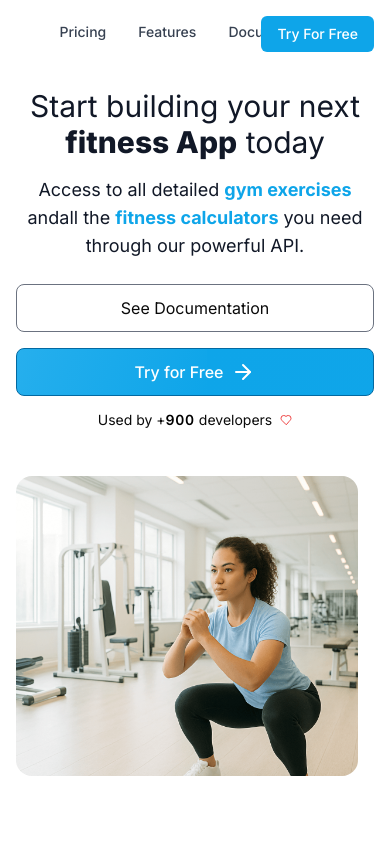
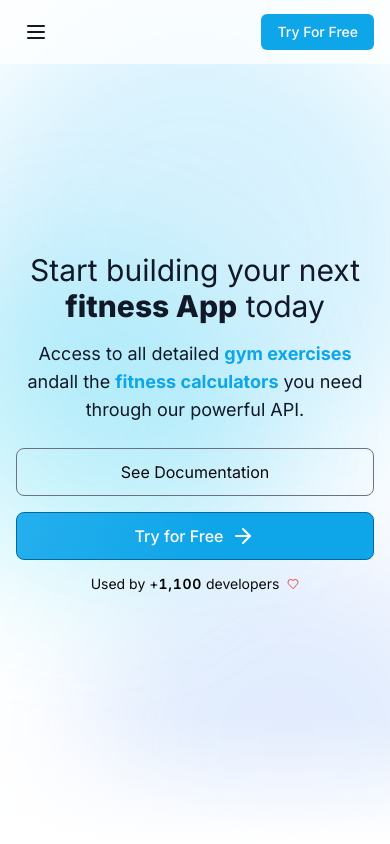
Before and after one commit to BastienCarcat/gym-fit-front, a Next.js app: page / in a window 390 px wide. Shown: the top 844 px of the page. Built offline with nearby package versions, Linux system fonts and the light colour scheme.

Commit message:
fix: tiny responsive fix on navbar

```diff
--- a/src/app/_sections/Hero/Hero.tsx
+++ b/src/app/_sections/Hero/Hero.tsx
@@ -22,7 +22,15 @@ export default function HeroSection() {
   })
 
   return (
-    <section className="relative mx-auto my-12 max-w-7xl px-4 py-10 sm:my-24 sm:px-6 sm:py-16 md:my-36 lg:my-48 lg:px-8 lg:py-36">
+    <section className="relative mx-auto flex min-h-screen items-center justify-center overflow-hidden px-4 py-10 sm:px-6 sm:py-16 lg:my-48 lg:block lg:min-h-0 lg:max-w-7xl lg:px-8 lg:py-36">
+      {/* Mobile background effect - hidden on desktop */}
+      <div className="absolute inset-0 -z-10 lg:hidden">
+        <div className="absolute left-1/2 top-0 h-[500px] w-[500px] -translate-x-1/2 rounded-full bg-sky-400 opacity-20 blur-3xl" />
+        <div className="absolute bottom-0 right-0 h-[400px] w-[400px] translate-x-1/4 translate-y-1/4 rounded-full bg-blue-500 opacity-15 blur-3xl" />
+        <div className="absolute left-0 top-1/2 h-[350px] w-[350px] -translate-x-1/4 -translate-y-1/2 rounded-full bg-cyan-400 opacity-20 blur-3xl" />
+        <div className="absolute bottom-0 left-0 right-0 h-32 bg-gradient-to-b from-transparent to-white" />
+      </div>
+
       <div className="flex flex-col items-center lg:flex-row lg:items-start lg:justify-between">
         {/* Text content - full width on mobile, constrained on desktop */}
         <div className="relative z-20 w-full text-center lg:max-w-2xl lg:text-left">
@@ -89,7 +97,7 @@ export default function HeroSection() {
               <NumberTicker
                 className="font-semibold"
                 startValue={150}
-                value={900}
+                value={1100}
               />{' '}
               developers
             </p>
@@ -100,7 +108,7 @@ export default function HeroSection() {
         {/* Image container - positioned below text on mobile, to the right on desktop */}
         <motion.div
           animate="show"
-          className="relative mt-12 h-[300px] w-full overflow-hidden pr-4 sm:h-[400px] sm:pr-6 md:h-[500px] lg:absolute lg:right-0 lg:top-0 lg:mt-0 lg:h-full lg:w-[75%] lg:pr-8 xl:w-[80%]"
+          className="relative mt-12 hidden h-[300px] w-full overflow-hidden pr-4 sm:h-[400px] sm:pr-6 md:h-[500px] lg:absolute lg:right-0 lg:top-0 lg:mt-0 lg:block lg:h-full lg:w-[75%] lg:pr-8 xl:w-[80%]"
           initial="hidden"
           variants={fadeInUp(0.1)}
         >
--- a/src/app/_sections/Navbar/Navbar.tsx
+++ b/src/app/_sections/Navbar/Navbar.tsx
@@ -19,6 +19,7 @@ const navItems = [
 export default function Navbar() {
   const [hoveredIndex, setHoveredIndex] = useState<number | null>(null)
   const [backgroundStyles, setBackgroundStyles] = useState({})
+  const [isMobileMenuOpen, setIsMobileMenuOpen] = useState(false)
   const navRef = useRef<HTMLDivElement>(null)
 
   useEffect(() => {
@@ -39,7 +40,9 @@ export default function Navbar() {
   return (
     <nav className="fixed left-0 right-0 top-0 z-50 bg-white bg-opacity-70 backdrop-blur-xl">
       <div className="mx-auto max-w-7xl px-4 sm:px-6 lg:px-8">
-        <div className="flex h-16 items-center justify-center">
+        <div className="flex h-16 items-center justify-between">
+          {/* Desktop Navigation - Hidden on mobile */}
+          <div className="hidden flex-1 justify-center md:flex">
             <div ref={navRef} className="relative flex items-center">
               {navItems.map((item, index) => (
                 <Link
@@ -66,14 +69,67 @@ export default function Navbar() {
               </AnimatePresence>
             </div>
           </div>
-      </div>
+
+          {/* Mobile menu button */}
+          <button
+            className="inline-flex items-center justify-center rounded-md p-2 text-gray-900 hover:bg-gray-200 hover:text-gray-900 focus:outline-none md:hidden"
+            onClick={() => setIsMobileMenuOpen(!isMobileMenuOpen)}
+            aria-label="Toggle menu"
+          >
+            <svg
+              className="h-6 w-6"
+              fill="none"
+              strokeLinecap="round"
+              strokeLinejoin="round"
+              strokeWidth="2"
+              viewBox="0 0 24 24"
+              stroke="currentColor"
+            >
+              {isMobileMenuOpen ? (
+                <path d="M6 18L18 6M6 6l12 12" />
+              ) : (
+                <path d="M4 6h16M4 12h16M4 18h16" />
+              )}
+            </svg>
+          </button>
+
+          {/* Try For Free button - Desktop */}
           <Link
-        className="absolute right-4 top-4 rounded-md bg-sky-500 px-4 py-2 text-sm font-medium text-white transition-colors hover:bg-sky-600"
+            className="rounded-md bg-sky-500 px-4 py-2 text-sm font-medium text-white transition-colors hover:bg-sky-600"
             href={siteConfig.rapid_playground_url}
             target="_blank"
           >
             Try For Free
           </Link>
+        </div>
+      </div>
+
+      {/* Mobile menu */}
+      <AnimatePresence>
+        {isMobileMenuOpen && (
+          <motion.div
+            initial={{ opacity: 0, height: 0 }}
+            animate={{ opacity: 0.7, height: 'auto' }}
+            exit={{ opacity: 0, height: 0 }}
+            transition={{ duration: 0.2 }}
+            className="overflow-hidden md:hidden"
+          >
+            <div className="space-y-1 px-4 pb-3 pt-2 backdrop-blur-xl">
+              {navItems.map((item) => (
+                <Link
+                  key={item.name}
+                  className="block rounded-md px-3 py-2 text-base font-medium text-gray-900 hover:bg-gray-200 hover:text-gray-900"
+                  href={item.href}
+                  target={item.target}
+                  onClick={() => setIsMobileMenuOpen(false)}
+                >
+                  {item.name}
+                </Link>
+              ))}
+            </div>
+          </motion.div>
+        )}
+      </AnimatePresence>
     </nav>
   )
 }
```
Lines whose indentation alone changed are shown as unchanged.
